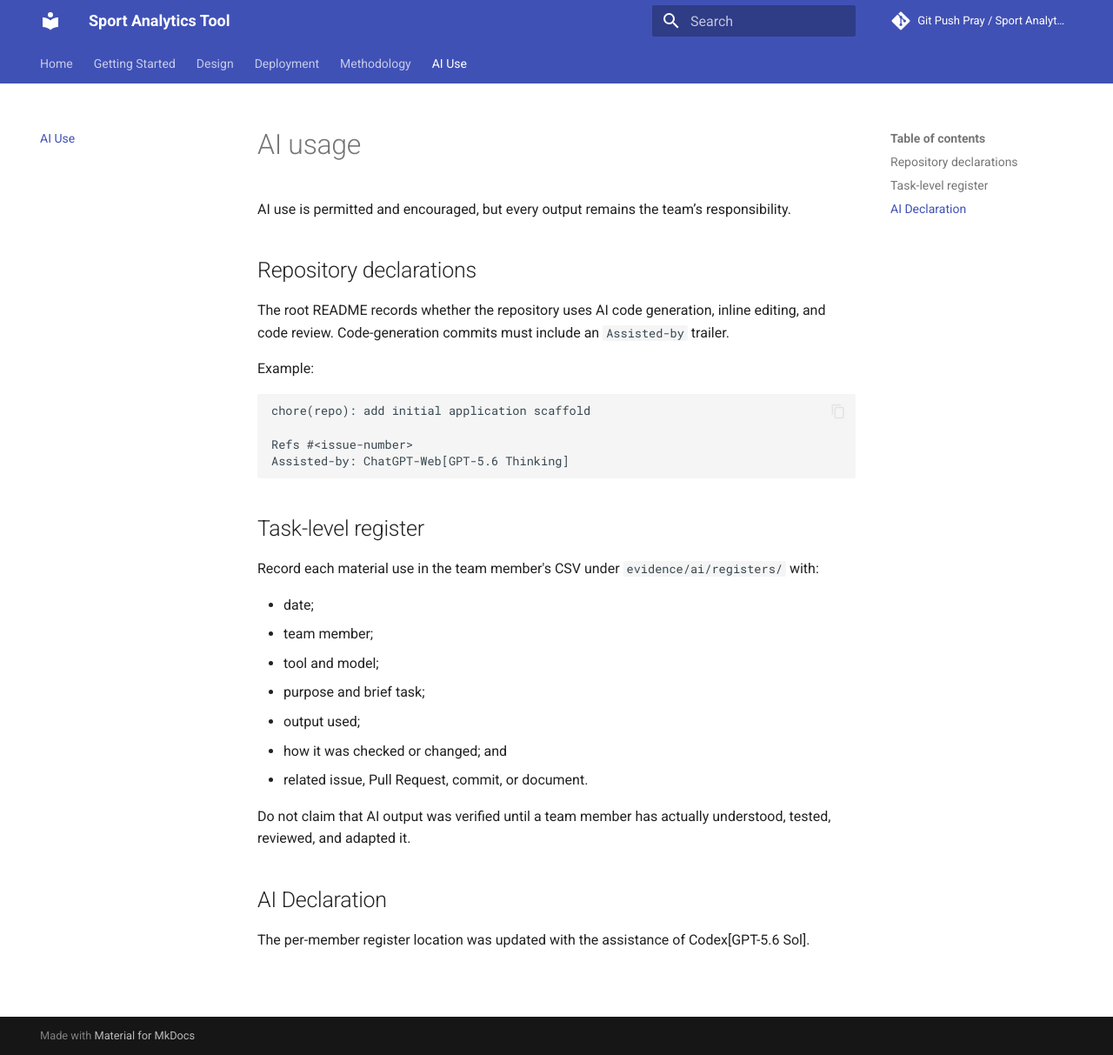
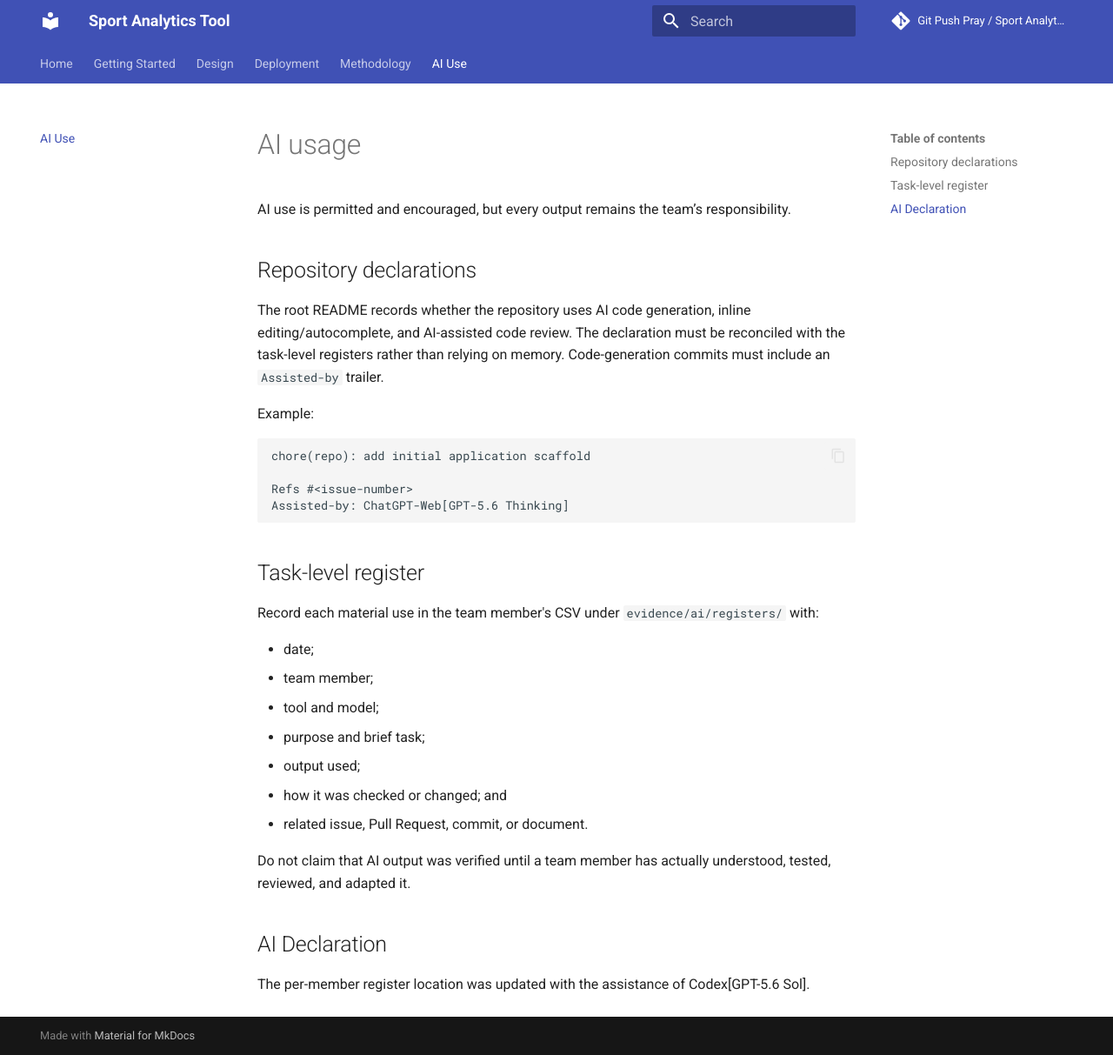
Before and after one commit to NadavSundy/Sport-Analytics-Tool, an MkDocs documentation site: the page built from docs/ai/usage.md, in a window 1280 px wide and 1213 px high. Shown: the whole window at 87% size. Built offline with MkDocs 1.6.1 and Material for MkDocs 9.7.7, drawn with Linux system fonts in a browser that asks for light colours.

Commit message:
docs(ai): reconcile repository AI usage declarations
Refs #12

Assisted-by: ChatGPT-Web[GPT-5.6 Sol]

```diff
--- a/docs/ai/usage.md
+++ b/docs/ai/usage.md
@@ -4,7 +4,7 @@ AI use is permitted and encouraged, but every output remains the team’s respon
 
 ## Repository declarations
 
-The root README records whether the repository uses AI code generation, inline editing, and code review. Code-generation commits must include an `Assisted-by` trailer.
+The root README records whether the repository uses AI code generation, inline editing/autocomplete, and AI-assisted code review. The declaration must be reconciled with the task-level registers rather than relying on memory. Code-generation commits must include an `Assisted-by` trailer.
 
 Example:
 
```
Also changed, not shown: README.md (+3 -3 lines).
